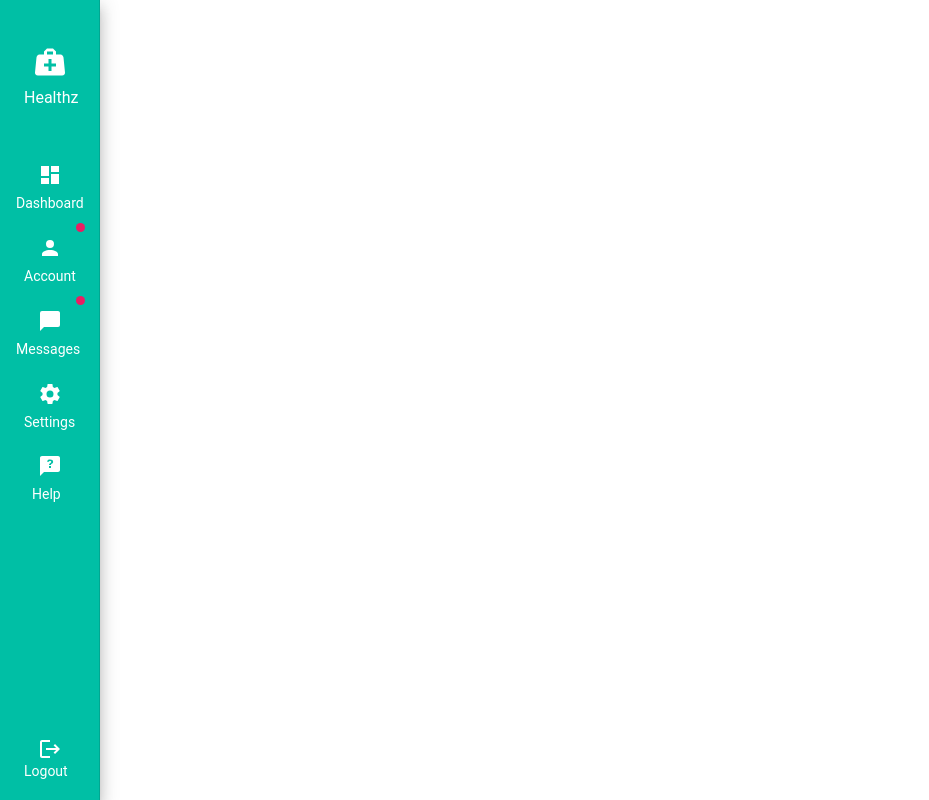
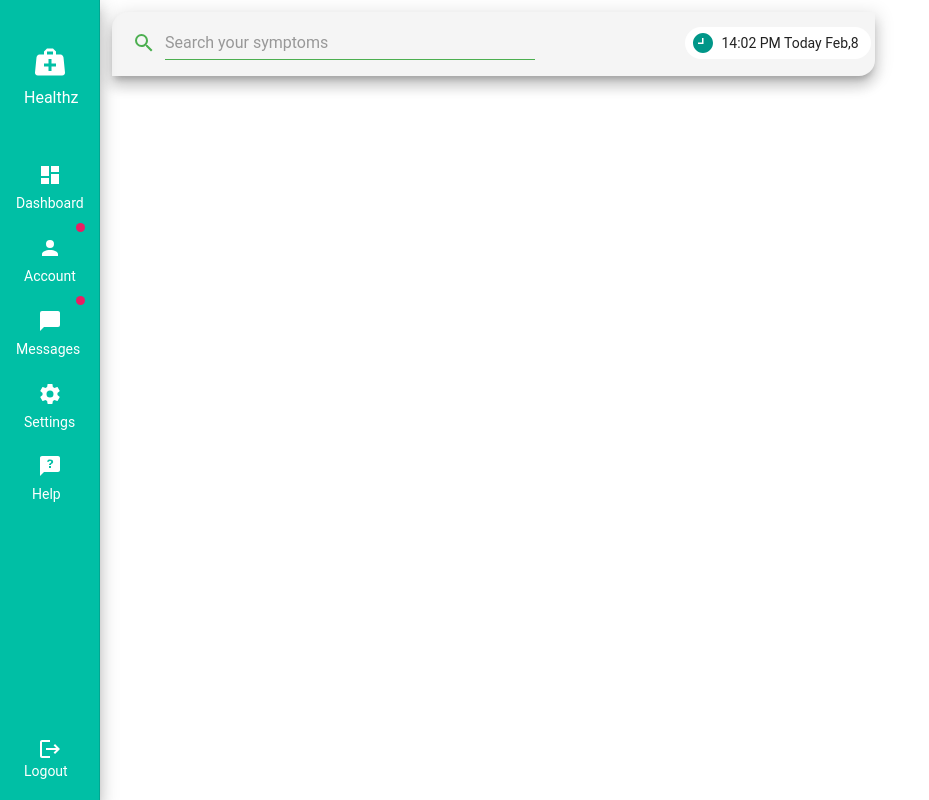
Before and after one commit to BL4CKM4G3/healthz, a Vue app: page / in a window 1280 px wide. Shown: the whole page, without its empty margins (0-929 px from the left). Built offline with nearby package versions, Linux system fonts and the light colour scheme.

Commit message:
feat: :sparkles: Improved app component to render route and transition wrapper

```diff
--- a/src/App.vue
+++ b/src/App.vue
@@ -2,6 +2,11 @@
   <v-app>
     <sidebar></sidebar>
     <v-main>
+      <transition name="fade">
+        <v-container>
+          <router-view></router-view>
+        </v-container>
+      </transition>
     </v-main>
   </v-app>
 </template>
```
